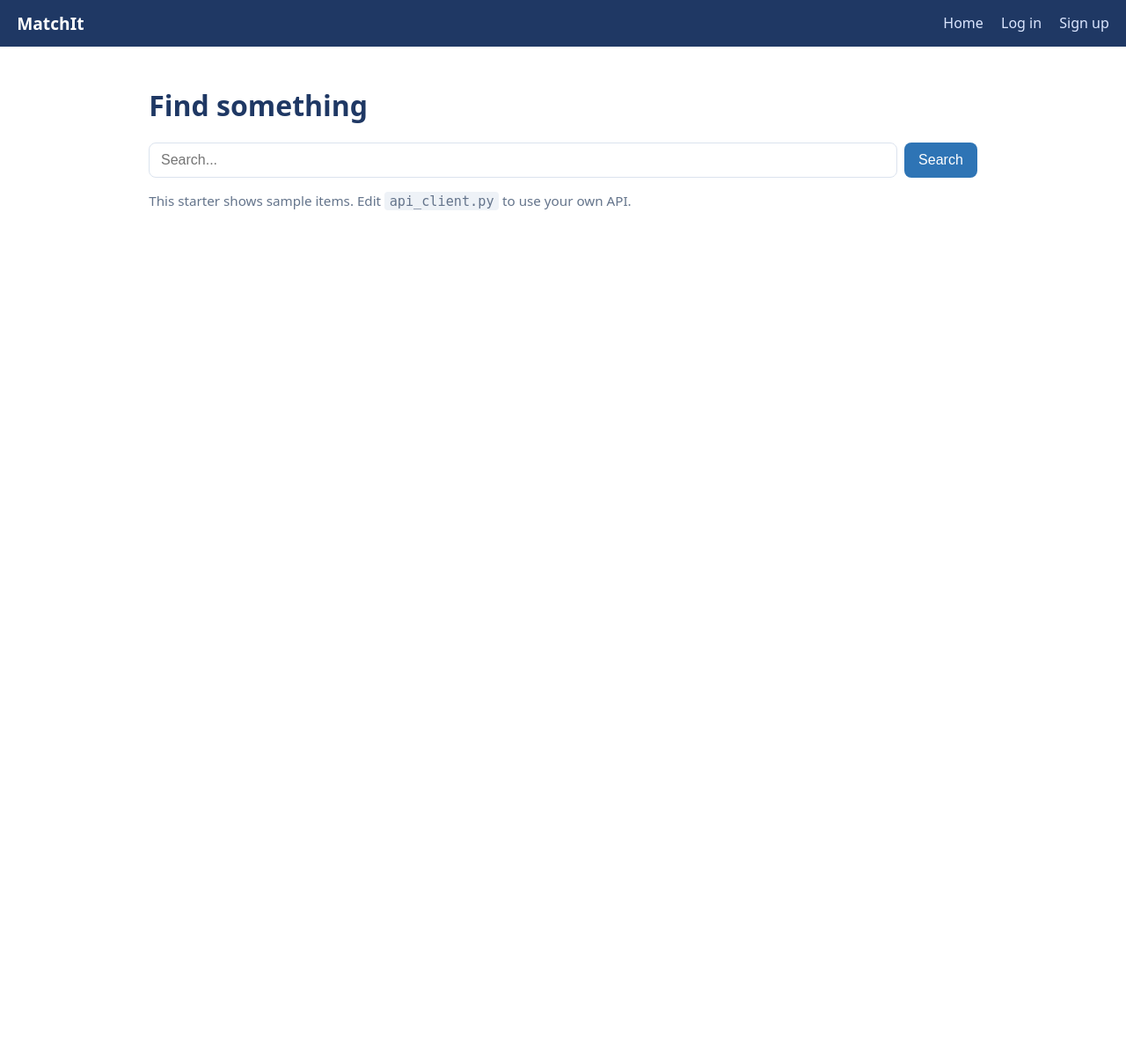
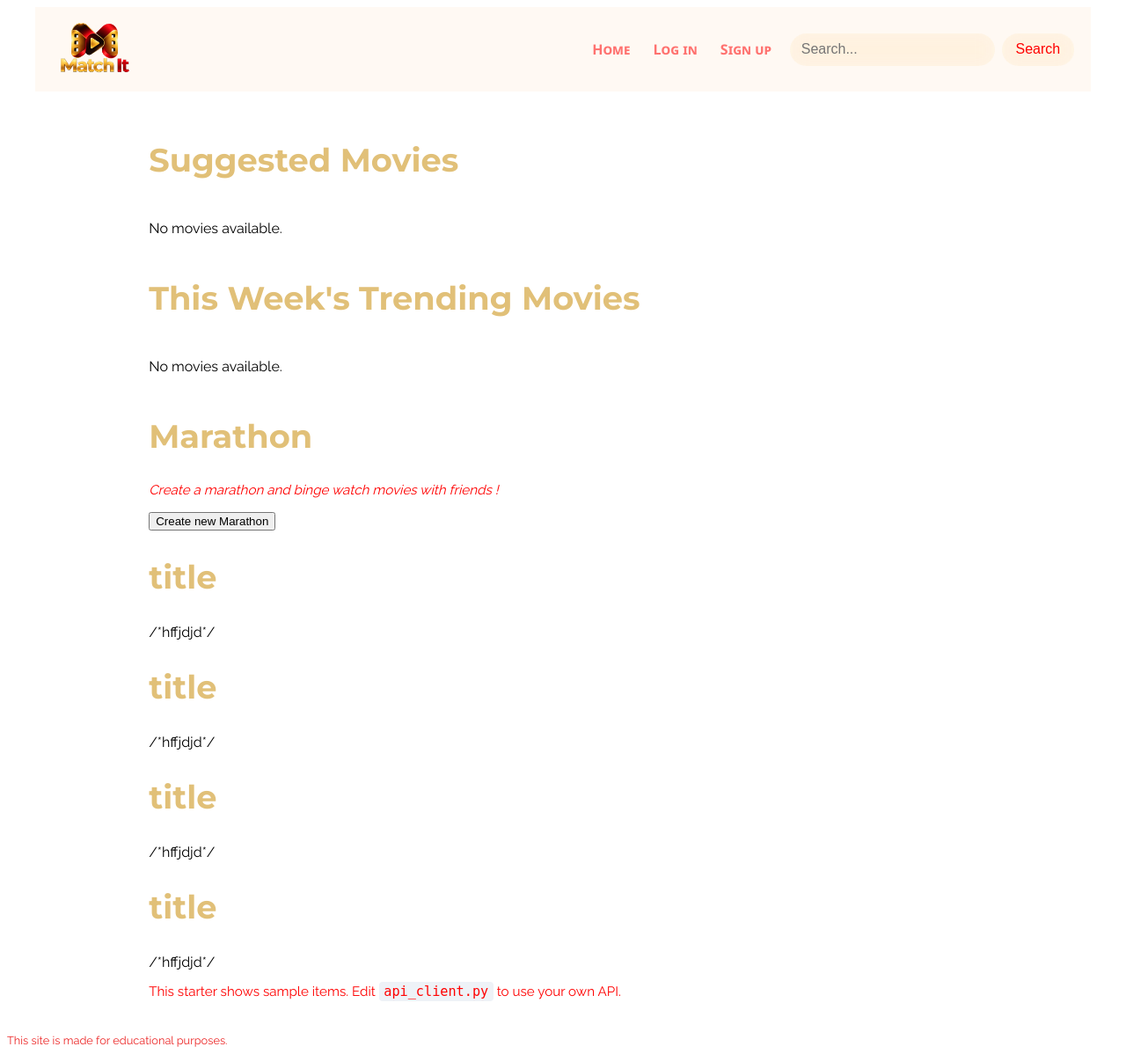
Before and after one commit to ChloeMattar/Team-Chloe-AndyJoe-Michel-Project, a Flask app: page / in a window 1280 px wide. Shown: the whole page at 88% size. Before the commit the page ends 239 px from the top, so only its background shows below. Run offline with Flask 3, Linux system fonts and the light colour scheme; some libraries are stand-ins or nearby versions.

Commit message:
Design 1

```diff
--- a/static/style.css
+++ b/static/style.css
@@ -1,34 +1,240 @@
-:root { --navy:#1f3864; --blue:#2e74b5; --bg:#f6f8fb; --line:#dbe3ee; --err:#c0392b; }
-* { box-sizing: border-box; }
-body { margin:0; font-family: system-ui, Segoe UI, Calibri, sans-serif; color:#1f2937; background:#fff; }
-.nav { display:flex; align-items:center; justify-content:space-between; flex-wrap:wrap; gap:.5rem;
-       padding:.8rem 1.2rem; background:var(--navy); color:#fff; }
-.nav .brand { color:#fff; font-weight:700; font-size:1.2rem; text-decoration:none; }
-.nav nav a { color:#dbe6ff; text-decoration:none; margin-left:1rem; }
-.nav nav a:hover { color:#fff; }
-.nav .who { margin-left:1rem; color:#9db7e8; font-size:.9rem; }
-.container { max-width:980px; margin:0 auto; padding:1.5rem 1.2rem; }
-h1 { color:var(--navy); }
-.hint { color:#64748b; font-size:.95rem; }
-.hint code { background:#eef2f7; padding:.1rem .35rem; border-radius:4px; }
-.flash { background:#eaf1fb; border:1px solid #c9ddf5; border-radius:8px; padding:.5rem .9rem; margin-bottom:1rem; }
-.flash p { margin:.2rem 0; }
-.error { color:var(--err); display:block; margin:.2rem 0 .6rem; }
-.search { display:flex; gap:.5rem; margin:1rem 0; }
-.search input { flex:1; padding:.6rem .8rem; border:1px solid var(--line); border-radius:8px; font-size:1rem; }
-.search button, .btn, button[type=submit] { background:var(--blue); color:#fff; border:0; padding:.6rem 1rem;
-       border-radius:8px; font-size:1rem; cursor:pointer; text-decoration:none; display:inline-block; }
-.search button:hover, .btn:hover { background:var(--navy); }
-.btn.remove { background:#c0392b; } .btn.save { background:#2e7d32; }
-.cards { display:grid; grid-template-columns:repeat(auto-fill, minmax(180px,1fr)); gap:1rem; margin-top:1rem; }
-.card { background:var(--bg); border:1px solid var(--line); border-radius:10px; overflow:hidden;
-        text-decoration:none; color:#1f2937; display:flex; flex-direction:column; }
-.card img { width:100%; height:150px; object-fit:cover; display:block; }
-.card span { padding:.6rem; font-weight:600; }
-.card form { padding:0 .6rem .6rem; }
-.detail .hero { max-width:420px; width:100%; border-radius:12px; margin:.5rem 0 1rem; }
-.description { line-height:1.6; }
-.auth { display:flex; flex-direction:column; gap:.3rem; max-width:360px; }
-.auth label { display:flex; flex-direction:column; font-weight:600; margin-top:.6rem; }
-.auth input { padding:.55rem .7rem; border:1px solid var(--line); border-radius:8px; font-size:1rem; }
-.auth button { margin-top:1rem; }
+@import url('https://fonts.googleapis.com/css2?family=Montserrat:wght@500;600;700&family=Raleway:wght@400;500;600&display=swap');
+
+:root {
+    --navy: #1f3864;
+    --blue: #2e74b5;
+    --bg: #f6f8fb;
+    --line: #dbe3ee;
+    --err: #c0392b;
+       --font-heading: 'Montserrat', Arial, sans-serif;
+    --font-body: 'Raleway', Arial, sans-serif;
+    --font-code: Consolas, monospace;
+
+}
+
+* {
+    box-sizing: border-box;
+}
+
+body {
+    font-family: var(--font-body);
+    color: #000000;
+    background: #ffffff;
+}
+
+.nav {
+       width: 95%;
+    display: flex;
+    margin-left:auto;
+    margin-right:auto;
+    position: sticky;
+    top: 0;
+    z-index: 1000;
+
+    justify-content: space-between;
+    gap: .5rem;
+    padding: .8rem 1.2rem;
+
+    background: color-mix(in srgb, #ffc285 10%, transparent);
+    backdrop-filter: blur(12px);
+    -webkit-backdrop-filter: blur(12px);
+
+    color: #fff;
+}
+
+.nav nav {
+    display: flex;
+    align-items: center;
+    gap: 1rem;
+}
+
+.nav nav a {
+       font-family:'Segoe UI', Tahoma, Geneva, Verdana, sans-serif;
+       font-variant: small-caps;
+       padding: 5px;
+       color: #ff111195;
+    text-decoration: none;
+    margin: auto;
+}
+
+.nav nav a:hover {
+       padding: 5px;
+       background-color: #f0d599;
+    color: #ff0000;
+}
+
+.nav .who {
+    margin-left: 1rem;
+    color: #9db7e8;
+    font-size: .9rem;
+}
+
+.container {
+    max-width: 980px;
+    margin: 0 auto;
+    padding: 1.5rem 1.2rem;
+}
+
+h1 {
+    color: var(--navy);
+}
+
+h2 {
+       font-size: 2.3rem;
+       color:#e1c078;
+       font-family: var(--font-heading);
+}
+
+.hint {
+    color: #ff0000;
+    font-size: .95rem;
+}
+
+.hint code {
+    background: #eef2f7;
+    padding: .1rem .35rem;
+    border-radius: 4px;
+}
+
+.flash {
+    background: #eaf1fb;
+    border: 1px solid #c9ddf5;
+    border-radius: 8px;
+    padding: .5rem .9rem;
+    margin-bottom: 1rem;
+}
+
+.flash p {
+    margin: .2rem 0;
+}
+
+.error {
+    color: var(--err);
+    display: block;
+    margin: .2rem 0 .6rem;
+}
+
+.nav .search {
+    display: flex;
+    align-items: center;
+    gap: .5rem;
+    margin: 0;
+}
+
+.nav .search input {
+    background: color-mix(in srgb, #ffd187 10%, transparent);
+    backdrop-filter: blur(12px);
+    -webkit-backdrop-filter: blur(12px);
+    flex: 1;
+    padding: .6rem .8rem;
+    border: none;
+    border-radius: 20px;
+    font-size: 1rem;
+}
+
+.nav .search button,
+.btn,
+button[type=submit] {
+    background: color-mix(in srgb, #ffd187 10%, transparent);
+    backdrop-filter: blur(12px);
+    color: #ff0000;
+    border: none;
+    padding: .6rem 1rem;
+    border-radius: 20px;
+    font-size: 1rem;
+    cursor: pointer;
+    text-decoration: none;
+    display: inline-block;
+}
+
+.nav .search button:hover,
+.btn:hover {
+    background: #ffda9f;
+}
+
+.btn.remove {
+    background: #c0392b;
+}
+
+.btn.save {
+    background: #2e7d32;
+}
+
+.cards {
+    display: grid;
+    grid-template-columns: repeat(auto-fill, minmax(180px, 1fr));
+    gap: 1rem;
+    margin-top: 1rem;
+}
+
+.card {
+    background: var(--bg);
+    border: 1px solid var(--line);
+    border-radius: 10px;
+    overflow: hidden;
+    text-decoration: none;
+    color: #1f2937;
+    display: flex;
+    flex-direction: column;
+}
+
+.card img {
+    width: 100%;
+    height: 150px;
+    object-fit: cover;
+    display: block;
+}
+
+.card span {
+    padding: .6rem;
+    font-weight: 600;
+}
+
+.card form {
+    padding: 0 .6rem .6rem;
+}
+
+.detail .hero {
+    max-width: 420px;
+    width: 100%;
+    border-radius: 12px;
+    margin: .5rem 0 1rem;
+}
+
+.description {
+    line-height: 1.6;
+}
+
+.auth {
+    display: flex;
+    flex-direction: column;
+    align-items: center;
+    gap: 1rem;
+    max-width: auto;
+}
+
+.auth label {
+       width: 60%;
+    display: flex;
+    flex-direction: column;
+    font-weight: 600;
+    margin-top: .6rem;
+}
+
+.auth input {
+    padding: .55rem .7rem;
+    border: 1px solid var(--line);
+    border-radius: 8px;
+    font-size: 1rem;
+}
+
+.auth button {
+    margin-top: 1rem;
+}
+
+footer {
+    color: #ec2727;
+    font-weight: 100;
+    font-size: 0.8rem;
+    text-decoration: none;
+}
--- a/templates/base.html
+++ b/templates/base.html
@@ -1,31 +1,46 @@
 <!doctype html>
 <html lang="en">
+
 <head>
   <meta charset="utf-8">
   <meta name="viewport" content="width=device-width, initial-scale=1">
   <title>{% block title %}MatchIt{% endblock %}</title>
   <link rel="stylesheet" href="{{ url_for('static', filename='style.css') }}">
 </head>
+
 <body>
+
   <header class="nav">
-    <a class="brand" href="{{ url_for('home') }}">MatchIt</a>
+    <a class="brand" href="{{ url_for('home') }}"><img src="{{ url_for('static', filename='images/MatchIt-Golden-Cinema-Emblem.png') }}" alt="MatchIt" width="100" ></a>
+
     <nav>
-      <a href="{{ url_for('home') }}">Home</a>
+      <a href="{{ url_for('home') }}"><strong>Home</strong></a>
+
       {% if current_user %}
-        <a href="{{ url_for('favorites') }}">My Favorites</a>
+        <a href="{{ url_for('favorites') }}"><strong>My Favorites</strong></a>
         <span class="who">{{ current_user.email }}</span>
-        <a href="{{ url_for('logout') }}">Log out</a>
+        <a href="{{ url_for('logout') }}"><strong>Log out</strong></a>
       {% else %}
-        <a href="{{ url_for('login') }}">Log in</a>
-        <a href="{{ url_for('signup') }}">Sign up</a>
+        <a href="{{ url_for('login') }}"><strong>Log in</strong></a>
+        <a href="{{ url_for('signup') }}"><strong>Sign up</strong></a>
       {% endif %}
+
+      <form class="search" action="{{ url_for('search') }}" method="get">
+        <input type="text" name="q" placeholder="Search...">
+        <button type="submit">Search</button>
+      </form>
     </nav>
+
   </header>
+
   <main class="container">
     {% with messages = get_flashed_messages() %}
       {% if messages %}<div class="flash">{% for m in messages %}<p>{{ m }}</p>{% endfor %}</div>{% endif %}
     {% endwith %}
     {% block content %}{% endblock %}
   </main>
+
 </body>
+
+<footer>This site is made for educational purposes.</footer>
 </html>
--- a/templates/home.html
+++ b/templates/home.html
@@ -1,10 +1,69 @@
 {% extends "base.html" %}
 {% block content %}
-<h1>Find something</h1>
+
 <!-- TODO: change this to match your topic (e.g. "Search recipes", "Find a book") -->
-<form class="search" action="{{ url_for('search') }}" method="get">
-  <input type="text" name="q" placeholder="Search...">
-  <button type="submit">Search</button>
-</form>
+
+
+
+<h2>Suggested Movies</h2>
+  <div class="cards">
+    {% for movie in movies %}
+      <article class="card">
+
+        <a href="#">
+          <img src="{{ url_for('static', filename='images/' + movie.poster) }}" alt="{{  movie.title }} poster">
+
+          <header class="movie-info">
+            <h2>{{ movie.title }}</h2>
+            <p>{{ movie.release_date }} - {{ movie.genres }}</p>
+            <p class="rating"> {{ movie.vote_average }}/10</p>
+          </header>
+
+        </a>
+
+      </article>
+    {% else %}
+      <p>No movies available.</p>
+    {% endfor %}
+  </div>
+
+<h2>This Week's Trending Movies</h2>
+  <div class="cards">
+    {% for movie in movies %}
+      <article class="card">
+
+        <a href="#">
+          <img src="{{ url_for('static', filename='images/' + movie.poster) }}" alt="{{  movie.title }} poster">
+
+          <header class="movie-info">
+            <h2>{{ movie.title }}</h2>
+            <p>{{ movie.release_date }} - {{ movie.genres }}</p>
+            <p class="rating"> {{ movie.vote_average }}/10</p>
+          </header>
+
+        </a>
+
+      </article>
+    {% else %}
+      <p>No movies available.</p>
+    {% endfor %}
+  </div>
+
+<h2>Marathon</h2>
+  <p class="hint"><em>Create a marathon and binge watch movies with friends !</em></p>
+  <button type="marathon">Create new Marathon</button>
+
+<h2>title</h2>
+/*hffjdjd*/
+
+<h2>title</h2>
+/*hffjdjd*/
+
+<h2>title</h2>
+/*hffjdjd*/
+
+<h2>title</h2>
+/*hffjdjd*/
+
 <p class="hint">This starter shows sample items. Edit <code>api_client.py</code> to use your own API.</p>
 {% endblock %}
```
Also changed, not shown: templates/login.html (+9 -4 lines), templates/results.html (+22 -9 lines), templates/signup.html (+13 -2 lines), static/images/MatchIt-Golden-Cinema-Emblem.png (added).
